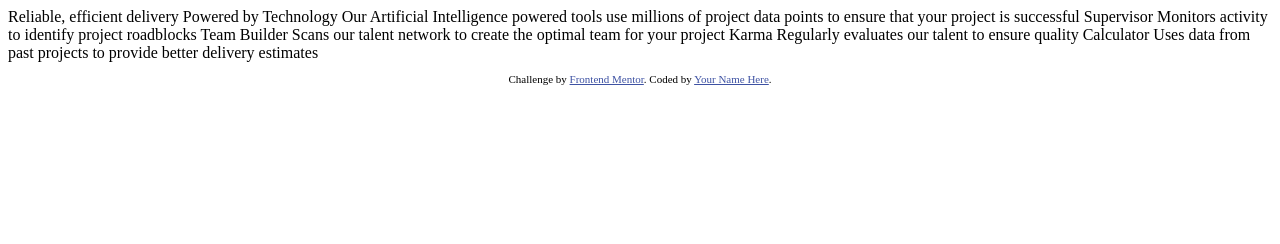
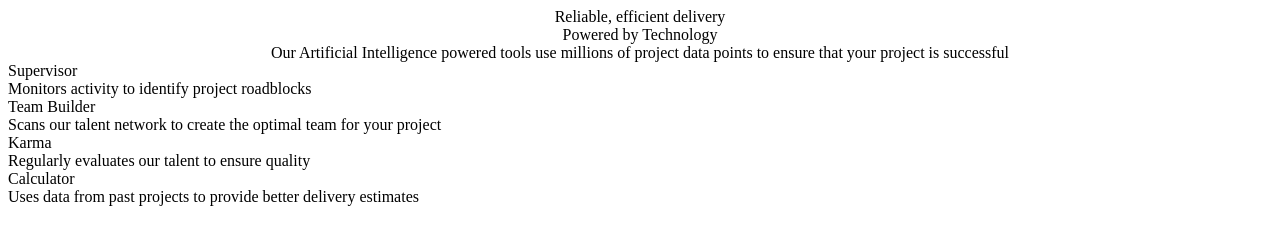
Before and after one commit to Mahi-Mani/Four-card-Feature-frontend, a plain HTML site: page index.html in a window 1280 px wide. Drawn offline with Linux system fonts and the light colour scheme.

Commit message:
Set up separate grid and containers for the page

```diff
--- a/index.html
+++ b/index.html
@@ -1,8 +1,10 @@
 <!DOCTYPE html>
 <html lang="en">
+
 <head>
   <meta charset="UTF-8">
-  <meta name="viewport" content="width=device-width, initial-scale=1.0"> <!-- displays site properly based on user's device -->
+  <meta name="viewport" content="width=device-width, initial-scale=1.0">
+  <!-- displays site properly based on user's device -->
 
   <link rel="icon" type="image/png" sizes="32x32" href="./images/favicon-32x32.png">
 
@@ -10,36 +12,68 @@
 
   <!-- Feel free to remove these styles or customise in your own stylesheet 👍 -->
   <style>
-    .attribution { font-size: 11px; text-align: center; }
-    .attribution a { color: hsl(228, 45%, 44%); }
+    /* .attribution { font-size: 11px; text-align: center; }
+    .attribution a { color: hsl(228, 45%, 44%); } */
+    body,
+    html {
+      min-height: 100vh;
+    }
+
+    header {
+      display: flex;
+      flex-direction: column;
+      height: 100%;
+      align-items: center;
+    }
   </style>
 </head>
+
 <body>
 
-  Reliable, efficient delivery
-  Powered by Technology
-
+  <div class="grid">
+    <header>
+      <div class="heading">Reliable, efficient delivery</div>
+      <div class="subheading">Powered by Technology</div>
+      <div class="description">
         Our Artificial Intelligence powered tools use millions of project data points
         to ensure that your project is successful
-
+      </div>
+    </header>
+    <div class="cards">
+      <div class="supervisor-card">
+        <div class="supervisor-card-header">
           Supervisor
+        </div>
         Monitors activity to identify project roadblocks
-
+      </div>
+      <div class="team-card">
+        <div class="team-card-header">
           Team Builder
+        </div>
         Scans our talent network to create the optimal team for your project
-
+      </div>
+      <div class="karma-card">
+        <div class="karma-card-header">
           Karma
+        </div>
         Regularly evaluates our talent to ensure quality
-
+      </div>
+      <div class="calc-card">
+        <div class="calc-card-header">
           Calculator
+        </div>
         Uses data from past projects to provide better delivery estimates
+      </div>
+    </div>
+  </div>
 
 
-  <footer>
+  <!-- <footer>
     <p class="attribution">
       Challenge by <a href="https://www.frontendmentor.io?ref=challenge" target="_blank">Frontend Mentor</a>.
       Coded by <a href="#">Your Name Here</a>.
     </p>
-  </footer>
+  </footer> -->
 </body>
+
 </html>
```
Lines whose indentation alone changed are shown as unchanged.
